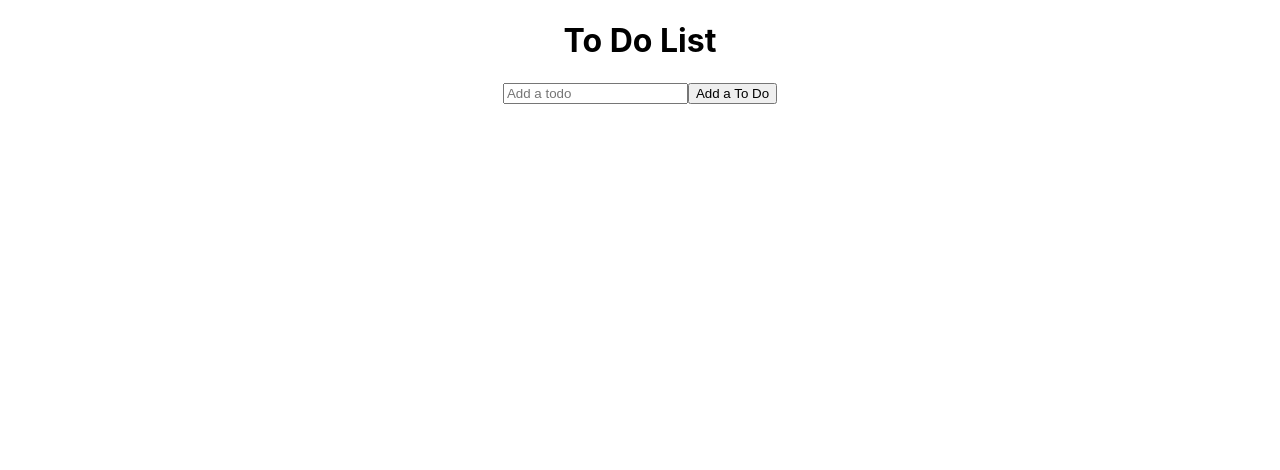
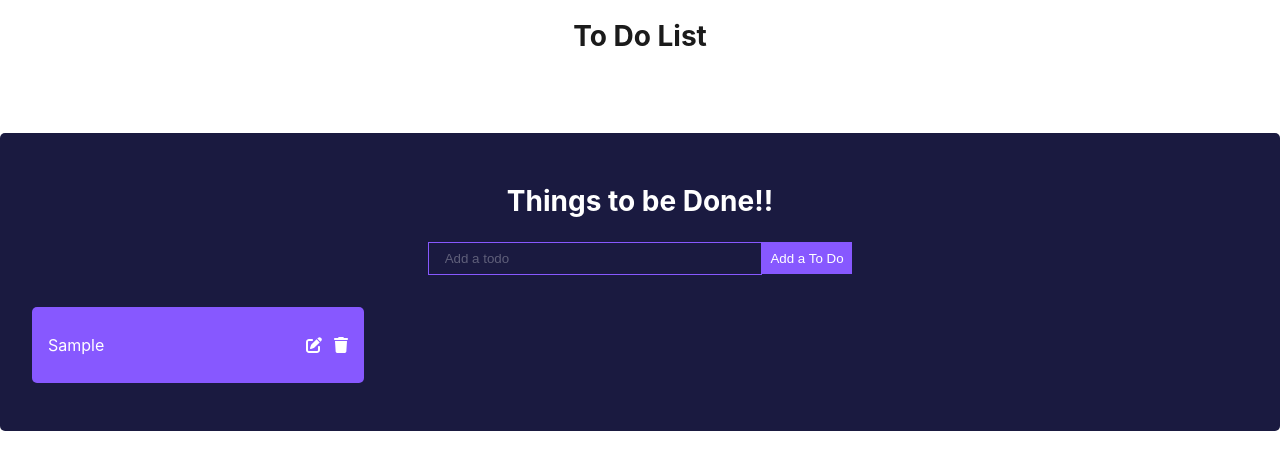
Before and after one commit to charlespaul1/TODO_app, a React (Create React App) app in the folder todo_app/: page / in a window 1280 px wide. Both pictures are taken after typing "Sample" into the empty fields and a click on the button "Add a To Do". Shown: the top 470 px of the page. Built offline with nearby package versions, Linux system fonts and the light colour scheme.

Commit message:
added a display of the input of the to do task

```diff
--- a/todo_app/src/App.css
+++ b/todo_app/src/App.css
@@ -1,38 +1,9 @@
 .App {
   text-align: center;
+
 }
-
-.App-logo {
-  height: 40vmin;
-  pointer-events: none;
+h1 {
+  color: rgb(27, 27, 27);
+  margin-bottom: 0.5rem;
+  font-size: 1.75rem;
 }
-
-@media (prefers-reduced-motion: no-preference) {
-  .App-logo {
-    animation: App-logo-spin infinite 20s linear;
-  }
-}
-
-.App-header {
-  background-color: #282c34;
-  min-height: 100vh;
-  display: flex;
-  flex-direction: column;
-  align-items: center;
-  justify-content: center;
-  font-size: calc(10px + 2vmin);
-  color: white;
-}
-
-.App-link {
-  color: #61dafb;
-}
-
-@keyframes App-logo-spin {
-  from {
-    transform: rotate(0deg);
-  }
-  to {
-    transform: rotate(360deg);
-  }
-}
--- /dev/null
+++ b/todo_app/src/components/ToDo.css
@@ -0,0 +1,15 @@
+.todo {
+  display: flex;
+  justify-content: space-between;
+  align-items: center;
+  background: #8758ff;
+  color: #fff;
+  padding: 0.75rem 1rem;
+  border-radius: 5px;
+  margin-bottom: 1rem;
+  cursor: pointer;
+  width: 300px;
+}
+.fa-trash{
+    margin-left: 0.75rem;
+}
--- a/todo_app/src/components/ToDo.js
+++ b/todo_app/src/components/ToDo.js
@@ -1,9 +1,20 @@
 import React from 'react'
+import './ToDo.css'
+import {FontAwesomeIcon} from '@fortawesome/react-fontawesome'
+import {faTrash} from '@fortawesome/free-solid-svg-icons'
+import { faPenToSquare } from '@fortawesome/free-solid-svg-icons'
 
-const ToDo = () => {
+
+const ToDo = ({task}) => {
   return (
     <div className="todo">
-      <p>Go To School</p>
+      <p>{task.task}</p>
+      <div>
+        <FontAwesomeIcon icon={faPenToSquare}/>
+        <FontAwesomeIcon icon={faTrash}/>
+
+      </div>
+
     </div>
   )
 }
--- a/todo_app/src/components/ToDoForm.js
+++ b/todo_app/src/components/ToDoForm.js
@@ -1,5 +1,5 @@
 import React, {useState} from 'react'
-
+import './TodoForm.css'
 const ToDoForm = ({addToDo}) => {
     const [value, setValue] = useState('')
     const handleSubmit = (e) => {
--- /dev/null
+++ b/todo_app/src/components/ToDoWrapper.css
@@ -0,0 +1,11 @@
+.to-do-wrapper {
+    background: #1A1A40;
+    margin-top: 5rem;
+    padding: 2rem;
+    border-radius: 5px;
+    justify-content: center;
+    align-items: center;
+  }
+.to-do-wrapper h1 {
+    color: #ffff;
+}
--- a/todo_app/src/components/ToDoWrapper.js
+++ b/todo_app/src/components/ToDoWrapper.js
@@ -1,6 +1,8 @@
 import React, {useState} from 'react'
 import ToDoForm from './ToDoForm'
 import {v4 as uuidv4} from 'uuid'
+import ToDo from './ToDo'
+import './ToDoWrapper.css'
 uuidv4();
 
 const ToDoWrapper = () => {
@@ -13,7 +15,11 @@ const ToDoWrapper = () => {
 
   return (
     <div className='to-do-wrapper'>
+      <h1>Things to be Done!!</h1>
       <ToDoForm addToDo={addToDo}/>
+      {todos.map((todo, index) => (
+        <ToDo key={index} task={todo}/>
+      ))}
     </div>
   )
 }
--- /dev/null
+++ b/todo_app/src/components/TodoForm.css
@@ -0,0 +1,23 @@
+.todo-form{
+    width: 100%;
+}
+.todo-form input{
+    outline: none;
+  background: none;
+  border: 1px solid #8758ff;
+  padding: 0.5rem 1rem;
+  margin-top: 1rem;
+  margin-bottom: 2rem;
+  width: 300px;
+  color: #fff;
+}
+.todo-form button{
+    background: #8758ff;
+    color: #fff;
+    border: none;
+    padding: 0.55rem;
+    cursor: pointer;
+}
+.todo-input::placeholder {
+    color: #ffffff4d;
+  }
```
